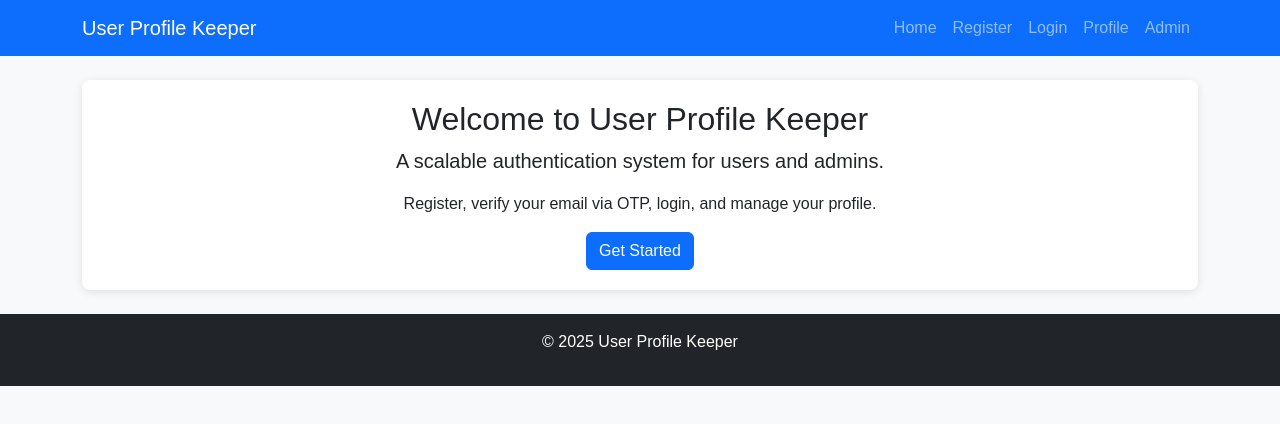
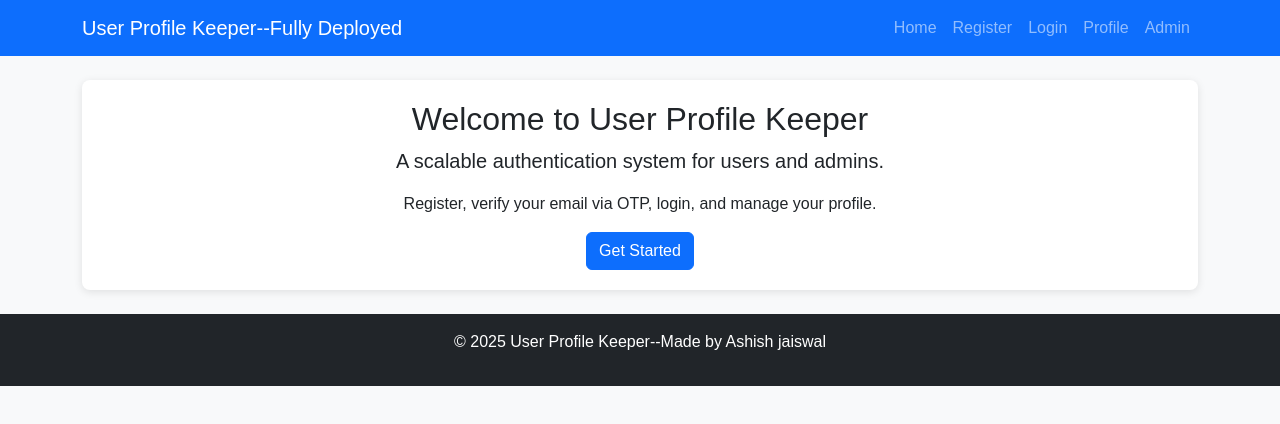
Before and after one commit to ashishjaiswal222/user-profile-keeper, a plain HTML site: page index.html in a window 1280 px wide. Drawn offline with nearby package versions, Linux system fonts and the light colour scheme.

Commit message:
adding the name of developer

```diff
--- a/index.html
+++ b/index.html
@@ -15,7 +15,7 @@
   <!-- Header & Navigation -->
   <nav class="navbar navbar-expand-lg navbar-dark bg-primary">
     <div class="container">
-      <a class="navbar-brand" href="#">User Profile Keeper</a>
+      <a class="navbar-brand" href="#">User Profile Keeper--Fully Deployed </a>
       <button class="navbar-toggler" type="button" data-bs-toggle="collapse" data-bs-target="#navbarNav">
         <span class="navbar-toggler-icon"></span>
       </button>
@@ -246,7 +246,7 @@
 
   <!-- Footer -->
   <footer class="bg-dark text-white text-center py-3">
-    <p>&copy; 2025 User Profile Keeper</p>
+    <p>&copy; 2025 User Profile Keeper--Made by Ashish jaiswal </p>
   </footer>
 
   <!-- Bootstrap Bundle with Popper (from CDN) -->
```
